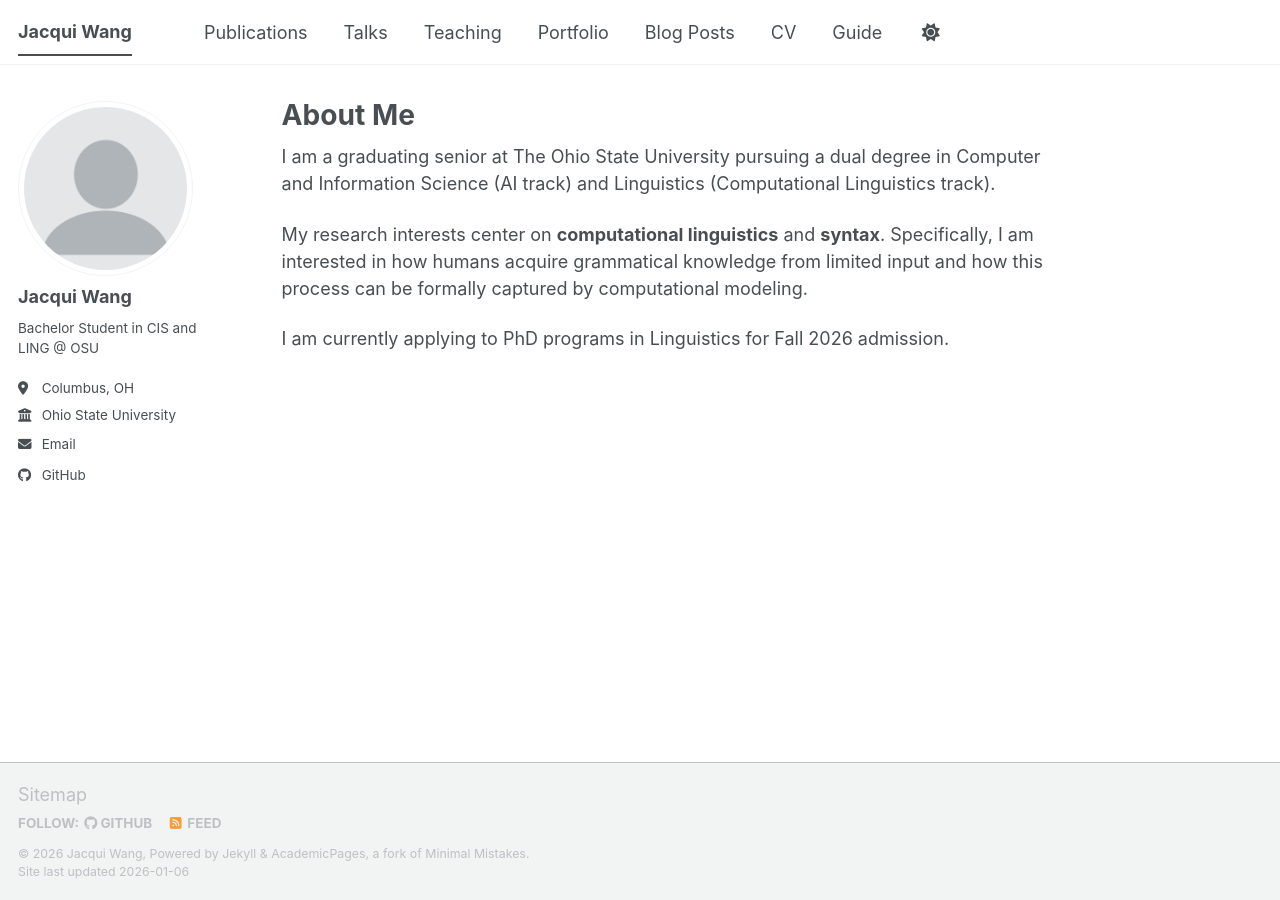
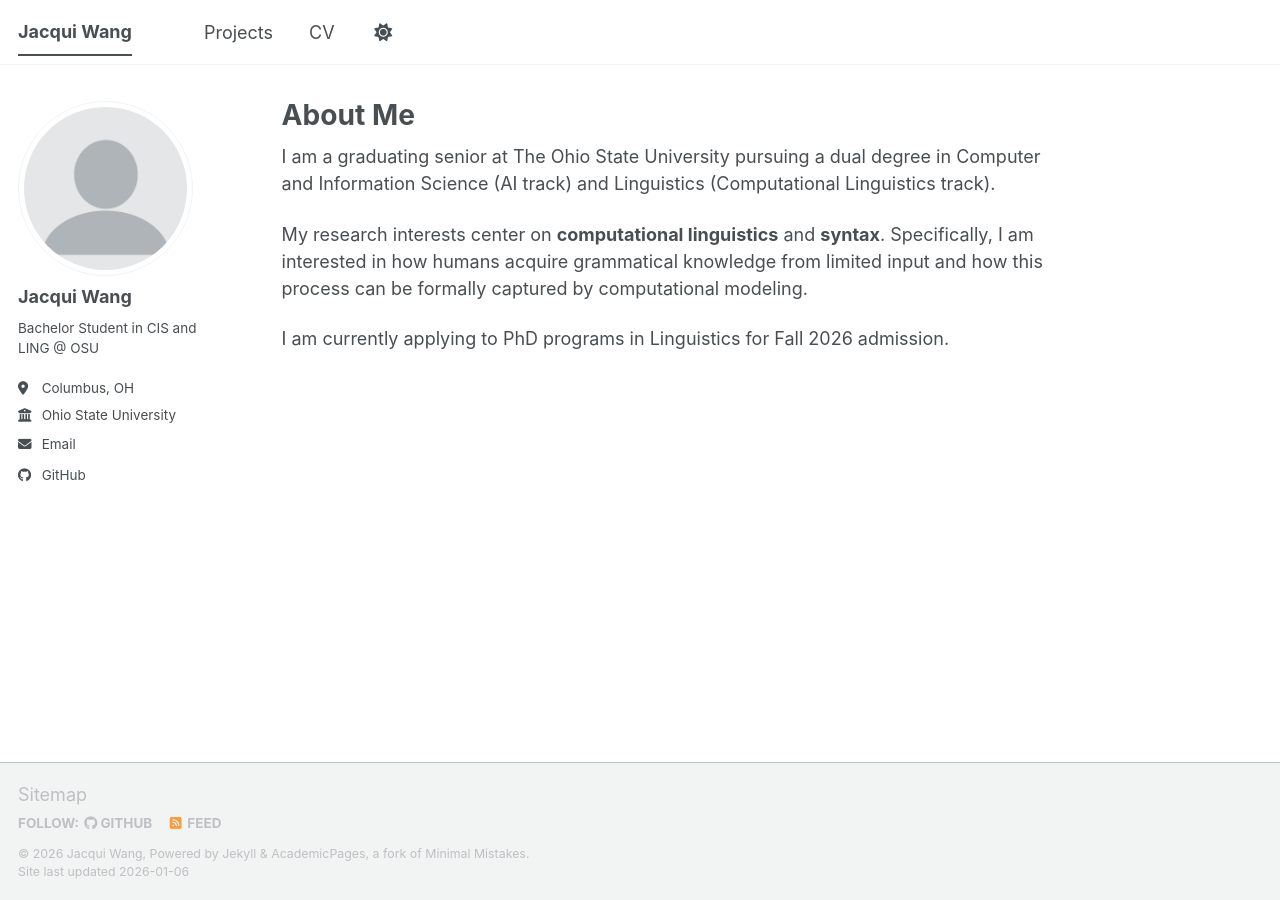
Before and after one commit to kumaya24/kumaya24.github.io, a Jekyll site: the page built from index.md, in a window 1280 px wide. Built offline with Jekyll 4.4.1, drawn with Linux system fonts in a browser that asks for light colours; a script bundle is joined from its source files by our own code; library files that are not in the unit come from our copies; some of the changed lines change nothing that is shown.

Commit message:
Update navigation.yml

```diff
--- a/_data/navigation.yml
+++ b/_data/navigation.yml
@@ -8,20 +8,20 @@
 #      Markdown formatted page while the second is generated using JSON.
 
 main:
-  - title: "Publications"
-    url: /publications/
+  # - title: "Publications"
+  #   url: /publications/
 
-  - title: "Talks"
-    url: /talks/
+  # - title: "Talks"
+  #   url: /talks/
 
-  - title: "Teaching"
-    url: /teaching/
+  # - title: "Teaching"
+  #   url: /teaching/
 
-  - title: "Portfolio"
+  - title: "Projects"
     url: /portfolio/
 
-  - title: "Blog Posts"
-    url: /year-archive/
+  # - title: "Blog Posts"
+  #   url: /year-archive/
 
   - title: "CV"
     url: /cv/
@@ -29,5 +29,5 @@ main:
   # - title: "CV"
   #   url: /cv-json/
 
-  - title: "Guide"
-    url: /markdown/
+  # - title: "Guide"
+  #   url: /markdown/
```
